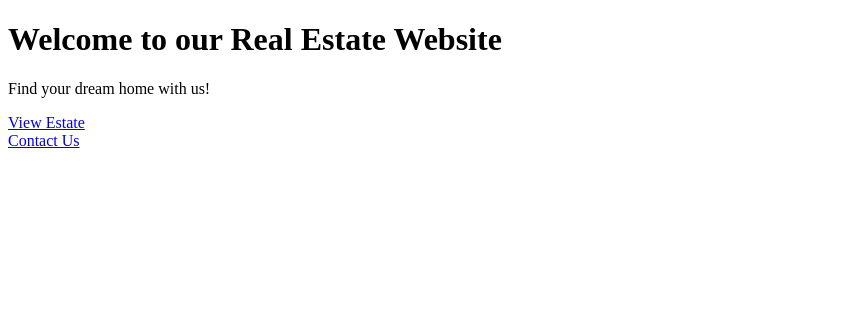
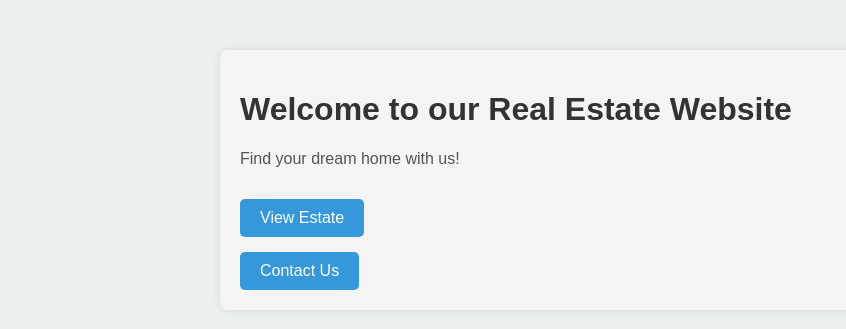
Before and after one commit to AbhishekBachare/PyFlaskRealEstateTemplate, a Flask app: page / in a window 1280 px wide. Shown: the top 329 px of the page, without its empty margins (0-846 px from the left). Run offline with Flask 3, Linux system fonts and the light colour scheme.

Commit message:
3rd main Commit: Added styles in /static/styles.css

```diff
--- /dev/null
+++ b/static/styles.css
@@ -0,0 +1,55 @@
+body {
+    font-family: 'Arial', sans-serif;
+    margin: 0;
+    padding: 0;
+}
+
+.container {
+    max-width: 800px;
+    margin: 50px auto;
+    padding: 20px;
+    background-color: #f4f4f4;
+    border-radius: 8px;
+    box-shadow: 0 0 10px rgba(0, 0, 0, 0.1);
+}
+
+h1 {
+    color: #333;
+}
+
+p {
+    color: #555;
+}
+
+.btn {
+    display: inline-block;
+    padding: 10px 20px;
+    margin-top: 15px;
+    background-color: #3498db;
+    color: #fff;
+    text-decoration: none;
+    border-radius: 5px;
+}
+
+.btn:hover {
+    background-color: #217dbb;
+}
+
+/* Additional styles for specific pages */
+.home-body {
+    background-color: #ecf0f1;
+}
+
+.estate-body {
+    background-color: #dfe6e9;
+}
+
+.contact-body {
+    background-color: #bdc3c7;
+}
+
+.estate-img {
+    max-width: 100%;
+    height: auto;
+    margin-bottom: 10px;
+}
--- a/templates/home.html
+++ b/templates/home.html
@@ -1,5 +1,3 @@
-<!-- templates/home.html -->
-
 <!DOCTYPE html>
 <html lang="en">
 <head>
@@ -7,12 +5,15 @@
     <meta http-equiv="X-UA-Compatible" content="IE=edge">
     <meta name="viewport" content="width=device-width, initial-scale=1.0">
     <title>Real Estate Home</title>
+    <link rel="stylesheet" href="{{ url_for('static', filename='styles.css') }}">
 </head>
-<body>
-    <h1>Welcome to our Real Estate Website</h1>
-    <p>Find your dream home with us!</p>
-    <a href="/estate">View Estate</a>
-    <br>
-    <a href="/contact">Contact Us</a>
+<body class="home-body">
+    <div class="container">
+        <h1>Welcome to our Real Estate Website</h1>
+        <p>Find your dream home with us!</p>
+        <a href="/estate" class="btn">View Estate</a>
+        <br>
+        <a href="/contact" class="btn">Contact Us</a>
+    </div>
 </body>
 </html>
```
Also changed, not shown: templates/contact.html (+10 -9 lines), templates/estate.html (+10 -9 lines).
